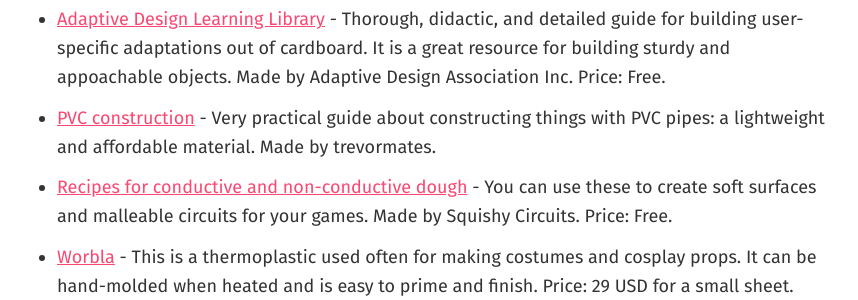
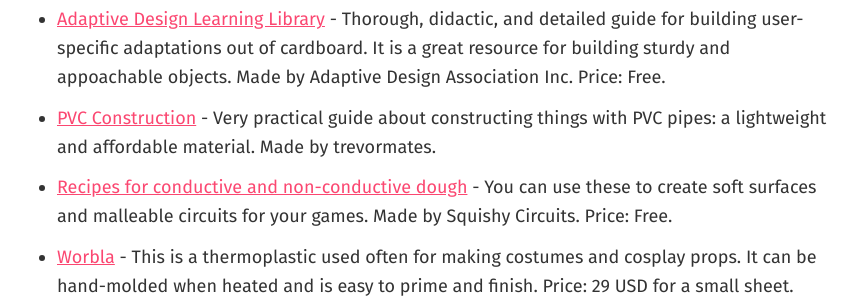
Before and after one commit to enricllagostera/altctrls-info, a Jekyll site: the page built from docs/index.md, in a window 1280 px wide and 900 px high, scrolled down 1277 px. Shown: the part 153-453 px from the top of the window, without its empty margins (210-1068 px from the left). Built offline with Jekyll 4.4.1, drawn with Linux system fonts in a browser that asks for light colours; some web fonts are replaced.

Commit message:
more links

```diff
--- a/docs/index.md
+++ b/docs/index.md
@@ -33,7 +33,7 @@
 ### Crafting
 
 - [Adaptive Design Learning Library](https://www.adaptivedesign.org/learning-library) - Thorough, didactic, and detailed guide for building user-specific adaptations out of cardboard. It is a great resource for building sturdy and appoachable objects. Made by Adaptive Design Association Inc. Price: Free.
-- [PVC construction](https://www.instructables.com/id/PVC-101/) - Very practical guide about constructing things with PVC pipes: a lightweight and affordable material. Made by trevormates.
+- [PVC Construction](https://www.instructables.com/id/PVC-101/) - Very practical guide about constructing things with PVC pipes: a lightweight and affordable material. Made by trevormates.
 - [Recipes for conductive and non-conductive dough](https://squishycircuits.com/pages/dough-recipes) - You can use these to create soft surfaces and malleable circuits for your games. Made by Squishy Circuits. Price: Free.
 - [Worbla](http://www.cosplaysupplies.com/store.php?p=WOBA1) - This is a thermoplastic used often for making costumes and cosplay props. It can be hand-molded when heated and is easy to prime and finish. Price: 29 USD for a small sheet.
 - [The Complete and Utter Beginner’s Guide to Worbla](https://www.worbla.com/?p=8020) - A guide on safety procedures and how to use Worbla. Made by Worbla.
```
